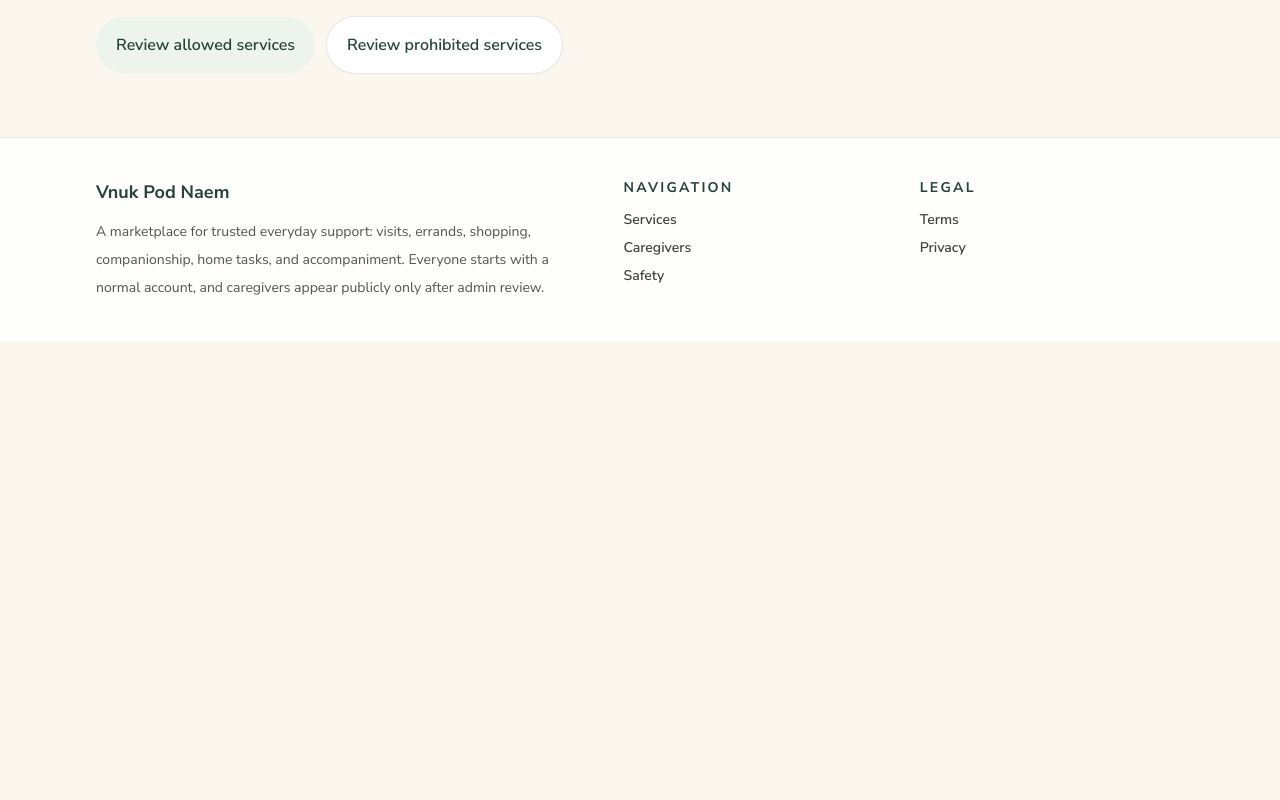
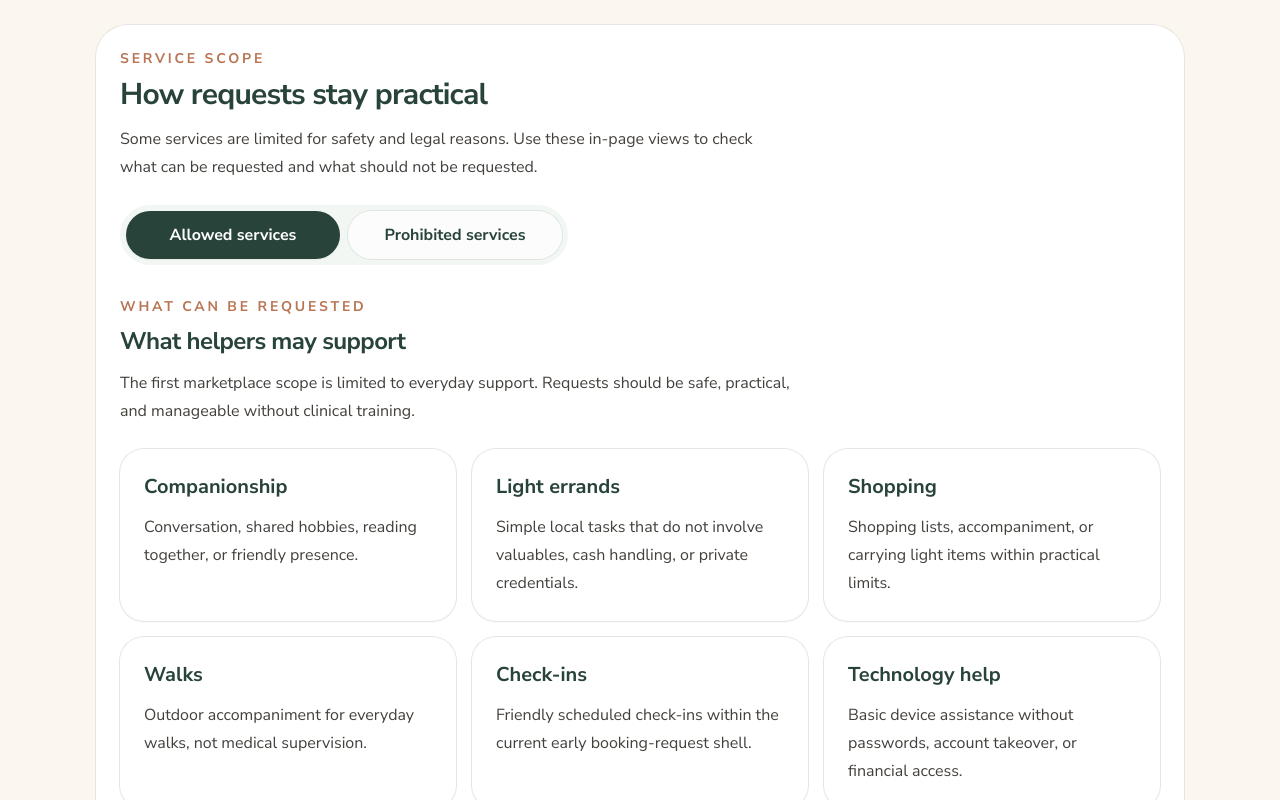
Before and after one commit to SterbenDesu/ElderProject, a Next.js app: page /safety in a window 1280 px wide. Shown: the part 1120-1920 px from the top of the page. Before the commit the page ends 1462 px from the top, so only its background shows below. Built offline with nearby package versions, Linux system fonts and the light colour scheme; no server answers.

Commit message:
Refactor safety service scope tabs

```diff
--- a/app/safety/page.tsx
+++ b/app/safety/page.tsx
@@ -1,4 +1,7 @@
-import Link from "next/link";
+"use client";
+
+import { useState } from "react";
+import { useI18n } from "@/lib/i18n";
 
 const safetyPoints = [
   { title: "Clear service limits", text: "The product scope stays focused on companionship and practical everyday help, not medical or licensed care." },
@@ -7,38 +10,150 @@ const safetyPoints = [
   { title: "No absolute guarantees", text: "Good process can reduce risk, but the platform must not promise guaranteed safety." },
 ];
 
+const allowedServices = [
+  { title: "Companionship", text: "Conversation, shared hobbies, reading together, or friendly presence." },
+  { title: "Light errands", text: "Simple local tasks that do not involve valuables, cash handling, or private credentials." },
+  { title: "Shopping", text: "Shopping lists, accompaniment, or carrying light items within practical limits." },
+  { title: "Walks", text: "Outdoor accompaniment for everyday walks, not medical supervision." },
+  { title: "Check-ins", text: "Friendly scheduled check-ins within the current early booking-request shell." },
+  { title: "Technology help", text: "Basic device assistance without passwords, account takeover, or financial access." },
+  { title: "Accompaniment", text: "Going along to appointments or institutions for everyday support, not clinical decisions." },
+];
+
+const prohibitedServices = [
+  { title: "Medication management", text: "No administering, organizing, reminding as a medical responsibility, or changing medication routines." },
+  { title: "Injections or wound care", text: "No clinical procedures, dressing changes, injections, or treatment tasks." },
+  { title: "Clinical or emergency tasks", text: "No diagnosis, medical monitoring, emergency response, lifting beyond safe everyday support, or licensed care." },
+  { title: "Cash handling", text: "No managing cash, collecting money, or making informal off-platform financial arrangements." },
+  { title: "Card PINs and passwords", text: "No requests for bank card PINs, account passwords, one-time codes, or private credentials." },
+  { title: "Access to valuables", text: "No requests to access safes, jewelry, property documents, or other valuables." },
+  { title: "Off-platform payments", text: "No payment directions are active in this shell, and future payments should use an approved provider only." },
+];
+
+type ServiceView = "allowed" | "prohibited";
+
+const serviceTabs: { id: ServiceView; label: string; panelId: string }[] = [
+  { id: "allowed", label: "Allowed services", panelId: "allowed-services-panel" },
+  { id: "prohibited", label: "Prohibited services", panelId: "prohibited-services-panel" },
+];
+
 export default function SafetyPage() {
+  const [selectedView, setSelectedView] = useState<ServiceView>("allowed");
+  const { t } = useI18n();
+  const isAllowedView = selectedView === "allowed";
+  const selectedServices = isAllowedView ? allowedServices : prohibitedServices;
+
   return (
     <section className="mx-auto max-w-6xl px-5 py-12 lg:px-8 lg:py-16">
       <div className="max-w-3xl">
-        <p className="text-sm font-bold uppercase tracking-[0.2em] text-clay">Safety</p>
-        <h1 className="mt-3 text-4xl font-bold tracking-tight text-forest sm:text-5xl">Trust-focused boundaries for an early marketplace shell</h1>
+        <p className="text-sm font-bold uppercase tracking-[0.2em] text-clay">{t("Safety")}</p>
+        <h1 className="mt-3 text-4xl font-bold tracking-tight text-forest sm:text-5xl">{t("Trust-focused boundaries for an early marketplace shell")}</h1>
         <p className="mt-5 text-lg leading-8 text-stone-700">
-          Vnuk Pod Naem is planned as a technology marketplace for non-medical everyday assistance. The current testable shell has basic database-backed auth, client elderly profiles, booking requests, helper applications, helper profile editing, public helper visibility, and admin helper review when Supabase is configured. It is not launched, and payments, helper acceptance, disputes, chat, notifications, ratings, subscriptions, and advanced admin workflows are not implemented.
+          {t("Vnuk Pod Naem is planned as a technology marketplace for non-medical everyday assistance. The current testable shell has basic database-backed auth, client elderly profiles, booking requests, helper applications, helper profile editing, public helper visibility, and admin helper review when Supabase is configured. It is not launched, and payments, helper acceptance, disputes, chat, notifications, ratings, subscriptions, and advanced admin workflows are not implemented.")}
         </p>
       </div>
 
       <div className="mt-10 grid gap-4 sm:grid-cols-2">
         {safetyPoints.map((point) => (
           <article key={point.title} className="rounded-3xl bg-white p-6 shadow-sm ring-1 ring-stone-200">
-            <h2 className="text-xl font-bold text-forest">{point.title}</h2>
-            <p className="mt-3 leading-7 text-stone-700">{point.text}</p>
+            <h2 className="text-xl font-bold text-forest">{t(point.title)}</h2>
+            <p className="mt-3 leading-7 text-stone-700">{t(point.text)}</p>
           </article>
         ))}
       </div>
 
       <div className="mt-10 rounded-[2rem] bg-forest p-7 text-white">
-        <h2 className="text-2xl font-bold">Important positioning</h2>
+        <h2 className="text-2xl font-bold">{t("Important positioning")}</h2>
         <div className="mt-4 grid gap-4 text-stone-100 md:grid-cols-3">
-          <p className="leading-7">Helpers are independent marketplace participants, not employees of Vnuk Pod Naem.</p>
-          <p className="leading-7">The platform is not a medical provider, licensed care provider, or emergency service.</p>
-          <p className="leading-7">Users should never request card PINs, passwords, cash handling, or access to valuables.</p>
+          <p className="leading-7">{t("Helpers are independent marketplace participants, not employees of Vnuk Pod Naem.")}</p>
+          <p className="leading-7">{t("The platform is not a medical provider, licensed care provider, or emergency service.")}</p>
+          <p className="leading-7">{t("Users should never request card PINs, passwords, cash handling, or access to valuables.")}</p>
         </div>
       </div>
 
-      <div className="mt-8 flex flex-col gap-3 sm:flex-row">
-        <Link href="/allowed-services" className="rounded-full bg-sage px-5 py-4 text-center font-semibold text-forest transition hover:bg-white">Review allowed services</Link>
-        <Link href="/prohibited-services" className="rounded-full bg-white px-5 py-4 text-center font-semibold text-forest shadow-sm ring-1 ring-stone-200 transition hover:bg-sage">Review prohibited services</Link>
+      <div className="mt-10 rounded-[2rem] bg-white p-5 shadow-sm ring-1 ring-stone-200 sm:p-6">
+        <div className="max-w-3xl">
+          <p className="text-sm font-bold uppercase tracking-[0.2em] text-clay">{t("Service scope")}</p>
+          <h2 className="mt-2 text-3xl font-bold tracking-tight text-forest">{t("How requests stay practical")}</h2>
+          <p className="mt-3 leading-7 text-stone-700">
+            {t("Some services are limited for safety and legal reasons. Use these in-page views to check what can be requested and what should not be requested.")}
+          </p>
+        </div>
+
+        <div
+          aria-label={t("Service scope views")}
+          className="mt-6 grid gap-2 rounded-full bg-sage/70 p-1.5 sm:inline-grid sm:min-w-[28rem] sm:grid-cols-2"
+          role="tablist"
+        >
+          {serviceTabs.map((tab) => {
+            const isActive = selectedView === tab.id;
+
+            return (
+              <button
+                key={tab.id}
+                aria-controls={tab.panelId}
+                aria-selected={isActive}
+                className={`rounded-full px-5 py-3 text-center text-sm font-bold transition focus-visible:outline focus-visible:outline-2 focus-visible:outline-offset-2 focus-visible:outline-forest sm:text-base ${
+                  isActive
+                    ? "bg-forest text-white shadow-sm"
+                    : "bg-white/70 text-forest ring-1 ring-forest/10 hover:bg-white"
+                }`}
+                id={`${tab.id}-services-tab`}
+                onClick={() => setSelectedView(tab.id)}
+                role="tab"
+                type="button"
+              >
+                {t(tab.label)}
+              </button>
+            );
+          })}
+        </div>
+
+        <div
+          aria-labelledby={`${selectedView}-services-tab`}
+          className="mt-8"
+          id={isAllowedView ? "allowed-services-panel" : "prohibited-services-panel"}
+          role="tabpanel"
+        >
+          <div className="max-w-3xl">
+            <p className="text-sm font-bold uppercase tracking-[0.2em] text-clay">
+              {isAllowedView ? t("What can be requested") : t("What should not be requested")}
+            </p>
+            <h3 className="mt-2 text-2xl font-bold text-forest">
+              {isAllowedView ? t("What helpers may support") : t("Requests the platform must not accept")}
+            </h3>
+            <p className="mt-3 leading-7 text-stone-700">
+              {isAllowedView
+                ? t("The first marketplace scope is limited to everyday support. Requests should be safe, practical, and manageable without clinical training.")
+                : t("Vnuk Pod Naem does not support unsafe medical, financial, credential, valuables-related, or off-platform transaction requests.")}
+            </p>
+          </div>
+
+          <ul className="mt-6 grid gap-4 sm:grid-cols-2 lg:grid-cols-3">
+            {selectedServices.map((service) => (
+              <li
+                key={service.title}
+                className={`rounded-3xl bg-white p-6 shadow-sm ${
+                  isAllowedView ? "ring-1 ring-stone-200" : "border border-clay/20"
+                }`}
+              >
+                <h4 className="text-xl font-bold text-forest">{t(service.title)}</h4>
+                <p className="mt-3 leading-7 text-stone-700">{t(service.text)}</p>
+              </li>
+            ))}
+          </ul>
+
+          <div className={`mt-6 rounded-[2rem] p-6 ${isAllowedView ? "bg-sage text-stone-700" : "bg-forest text-white"}`}>
+            <h3 className={`text-2xl font-bold ${isAllowedView ? "text-forest" : "text-white"}`}>
+              {isAllowedView ? t("Keep requests simple") : t("If in doubt, do not accept the request")}
+            </h3>
+            <p className={`mt-3 leading-7 ${isAllowedView ? "text-stone-700" : "text-stone-100"}`}>
+              {isAllowedView
+                ? t("If a request starts to involve health decisions, medication, emergency response, money access, passwords, valuables, or legal authority, it belongs outside this planned marketplace scope.")
+                : t("Future product flows should direct users toward appropriate professional, emergency, legal, or financial support when a request falls outside everyday assistance.")}
+            </p>
+          </div>
+        </div>
       </div>
     </section>
   );
--- a/lib/translations/bg.ts
+++ b/lib/translations/bg.ts
@@ -173,7 +173,7 @@ export const phraseTranslations: Record<string, string> = {
   "Under review": "В процес на преглед",
 
   // Public pages
-  "Allowed services": "Разрешени услуги",
+  "Allowed services": "Позволени услуги",
   "Prohibited services": "Забранени услуги",
   "Privacy policy": "Политика за поверителност",
   "Terms of service": "Условия за ползване",
@@ -184,6 +184,17 @@ export const phraseTranslations: Record<string, string> = {
   "Search, helper acceptance, payments, disputes, chat, notifications, ratings, subscriptions, and advanced marketplace workflows are still later phases.": "Търсене с реална наличност, приемане от помощник, плащания, спорове, чат, известия, оценки, абонаменти и по-сложни пазарни процеси остават за следващи етапи.",
   "No payment processing, refunds, payout handling, payment-provider integration, helper acceptance, full booking lifecycle, disputes, chat, notifications, ratings, or subscriptions are implemented yet.": "Обработка на плащания, възстановявания, изплащания, интеграция с платежен доставчик, приемане от помощник, пълен жизнен цикъл на заявка, спорове, чат, известия, оценки или абонаменти още не са реализирани.",
   "These categories support the current testable shell. Basic database-backed client booking requests are available for signed-in client accounts, while search, helper acceptance, payments, disputes, chat, notifications, ratings, subscriptions, and advanced marketplace workflows are not implemented.": "Тези категории поддържат текущата тестова версия. Основни заявки за подкрепа с база данни са налични за влезли клиентски профили, докато търсене с реална наличност, приемане от помощник, плащания, спорове, чат, известия, оценки, абонаменти и разширени пазарни процеси не са внедрени.",
+
+  "Service scope": "Обхват на услугите",
+  "How requests stay practical": "Как заявките остават практични",
+  "Some services are limited for safety and legal reasons. Use these in-page views to check what can be requested and what should not be requested.": "Някои услуги са ограничени от съображения за безопасност и законови изисквания. Използвайте тези изгледи на страницата, за да проверите какво може да се заяви и какво не трябва да се заявява.",
+  "Service scope views": "Изгледи за обхвата на услугите",
+  "What can be requested": "Какво може да се заяви",
+  "What should not be requested": "Какво не трябва да се заявява",
+  "The first marketplace scope is limited to everyday support. Requests should be safe, practical, and manageable without clinical training.": "Първоначалният обхват на платформата е ограничен до ежедневна подкрепа. Заявките трябва да са безопасни, практични и изпълними без клинично обучение.",
+  "Vnuk Pod Naem does not support unsafe medical, financial, credential, valuables-related, or off-platform transaction requests.": "Внук Под Наем не поддържа рискови заявки, свързани с медицински задачи, финанси, данни за достъп, ценности или плащания извън платформата.",
+  "If a request starts to involve health decisions, medication, emergency response, money access, passwords, valuables, or legal authority, it belongs outside this planned marketplace scope.": "Ако заявката започне да включва здравни решения, лекарства, спешна реакция, достъп до пари, пароли, ценности или правни правомощия, тя е извън планирания обхват на платформата.",
+  "Future product flows should direct users toward appropriate professional, emergency, legal, or financial support when a request falls outside everyday assistance.": "Бъдещите продуктови процеси трябва да насочват потребителите към подходяща професионална, спешна, правна или финансова подкрепа, когато заявката е извън ежедневната помощ.",
   "Vnuk Pod Naem is planned as a technology marketplace for non-medical everyday assistance. The current testable shell has basic database-backed auth, client elderly profiles, booking requests, helper applications, helper profile editing, public helper visibility, and admin helper review when Supabase is configured. It is not launched, and payments, helper acceptance, disputes, chat, notifications, ratings, subscriptions, and advanced admin workflows are not implemented.": "Внук Под Наем е планиран като технологична платформа за ежедневна подкрепа. Текущата тестова версия има основна автентикация с база данни, клиентски профили на възрастни хора, заявки за подкрепа, кандидатури за помощници, редактиране на профил на помощник, публична видимост на помощници и администраторски преглед при конфигуриран Supabase. Услугата още не е стартирана, а плащания, приемане от помощник, спорове, чат, известия, оценки, абонаменти и разширени администраторски процеси не са внедрени.",
 
   "Vnuk Pod Naem": "Внук Под Наем",
@@ -504,7 +515,7 @@ export const phraseTranslations: Record<string, string> = {
   "Important positioning": "Важна рамка",
   "The platform is not a medical provider, licensed care provider, or emergency service.": "Платформата не е медицински доставчик, лицензиран доставчик на грижи или спешна услуга.",
   "Users should never request card PINs, passwords, cash handling, or access to valuables.": "Потребителите никога не трябва да искат ПИН кодове, пароли, работа с пари в брой или достъп до ценности.",
-  "Review allowed services": "Вижте разрешените услуги",
+  "Review allowed services": "Вижте позволените услуги",
   "Review prohibited services": "Вижте забранените услуги",
   "Non-binary": "Небинарен пол",
   "Caregiver applications": "Кандидатури за помощник",
```
Also changed, not shown: 1 other file (tests, documents, lock files or other folders).
